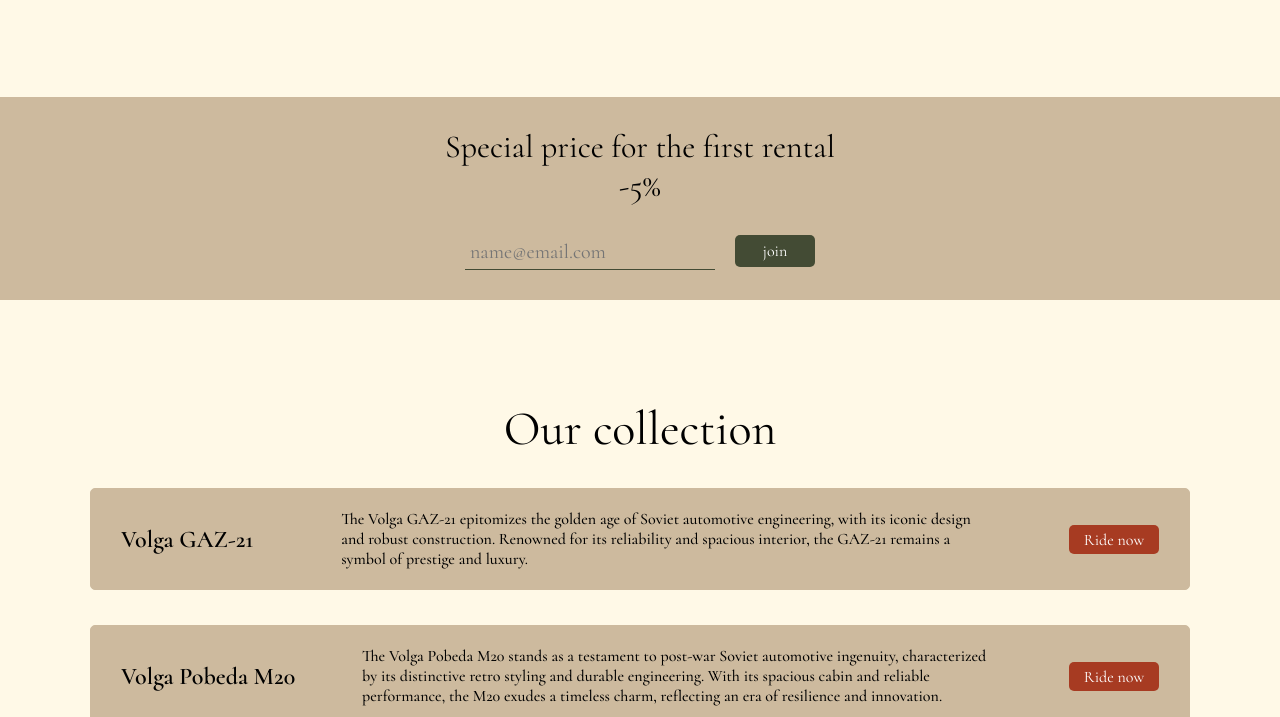
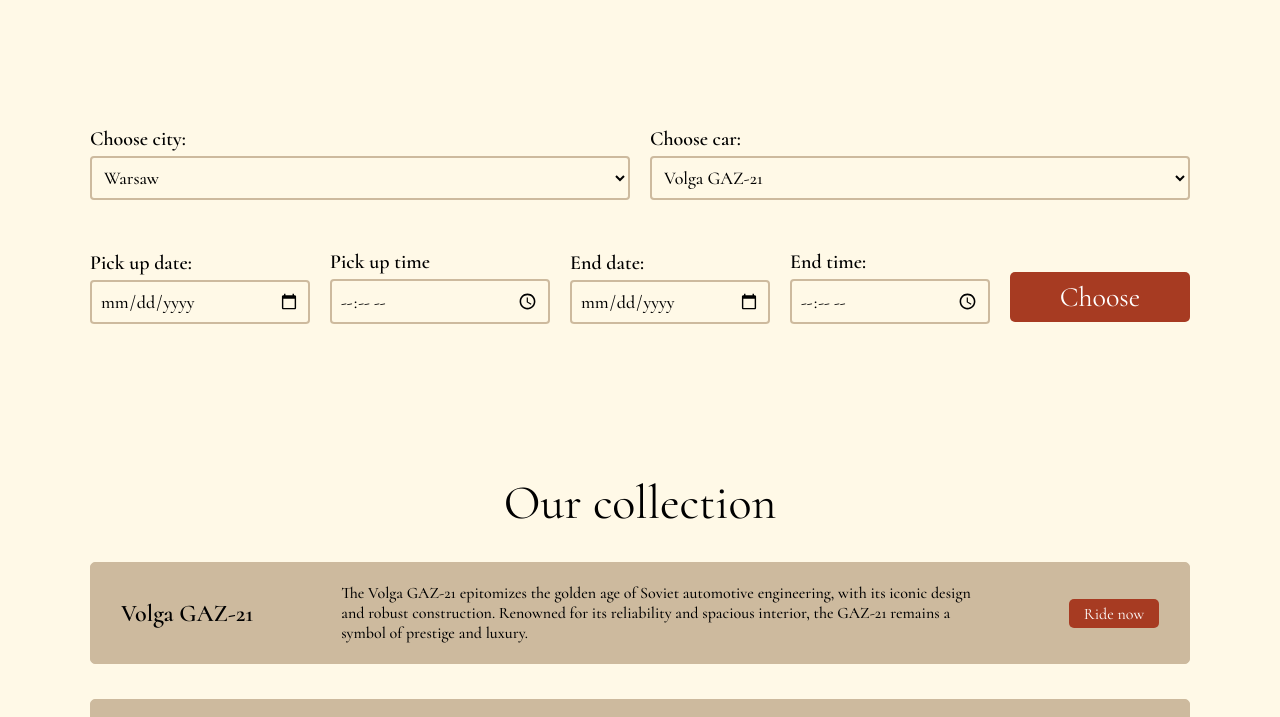
Before and after one commit to individualita/VintageWheels, a website: page src/index.html in a window 1280 px wide. Shown: the part 1456-2173 px from the top of the page. Drawn offline with nearby package versions, Linux system fonts and the light colour scheme; files that its build step writes are made by us from their sources; files whose address does not match are found by name.

Commit message:
booking form added, sections order changed

```diff
--- a/src/index.html
+++ b/src/index.html
@@ -67,15 +67,55 @@
             </div>
         </div>
     </section>
-    <section class="price" id="price">
+    <section class="booking" id="booking">
         <div class="container">
-            <div class="price__wrapper">
-                <h3 class="price__title">Special price for the first rental <span class="price__subtitle">-5%</span></h3>
-                <form class="price__form" action="#" >
-                    <input class="price__email" type="email" placeholder="name@email.com">
-                    <button class="price__button" type="submit">join</button>
-                </form>
-            </div>
+            <form class="booking__form" aria-label="booking form">
+                <div class="booking__form-group">
+                    <div class="booking__input-group">
+                        <label for="city" class="booking__label">Choose city:</label>
+                        <select id="city" class="booking__select" name="city" aria-label="city choose">
+                          <!-- Варианты городов -->
+                          <option value="city1">Warsaw</option>
+                          <option value="city2">Gdańsk</option>
+                          <option value="city3">Wrocław</option>
+                          <option value="city4">Kraków</option>
+                        </select>
+                      </div>
+
+                      <div class="booking__input-group">
+                          <label for="car" class="booking__label">Choose car:</label>
+                          <select id="car" name="car" class="booking__select" aria-label="car choose">
+                            <!-- Варианты машин -->
+                            <option value="car1">Volga GAZ-21</option>
+                            <option value="car2">Volga Pobeda M20</option>
+                            <option value="car3">Moskvich 407</option>
+                          </select>
+                      </div>
+                </div>
+                <div class="booking__form-group">
+                    <div class="booking__input-group">
+                        <label for="startDate" class="booking__label">Pick up date:</label>
+                        <input class="booking__input" type="date" id="startDate" name="startDate" aria-label="select start date of rental">
+                      </div>
+
+                      <div class="booking__input-group">
+                        <label for="startTime" class="booking__label">Pick up time</label>
+                        <input class="booking__input" type="time" id="startTime" name="startTime"  aria-label="select start time of rental">
+                      </div>
+
+                      <div class="booking__input-group">
+                        <label for="endDate" class="booking__label">End date:</label>
+                        <input class="booking__input" type="date" id="endDate" name="endDate" aria-label="select end date of rental">
+                      </div>
+
+                      <div class="booking__input-group">
+                        <label for="endTime" class="booking__label">End time:</label>
+                        <input class="booking__input"  type="time" id="endTime" name="endTime" aria-label="select end time of rental">
+                      </div>
+
+                      <button class="button booking__button" type="submit" aria-label="accept choose">Choose</button>
+                </div>
+            </form>
         </div>
     </section>
     <section class="collection" id="collection">
@@ -198,6 +238,17 @@
                         </div>
                     </li>
                 </ul>
+            </div>
+        </div>
+    </section>
+    <section class="price" id="price">
+        <div class="container">
+            <div class="price__wrapper">
+                <h3 class="price__title">Special price for the first rental <span class="price__subtitle">-5%</span></h3>
+                <form class="price__form" action="#" >
+                    <input class="price__email" type="email" placeholder="name@email.com">
+                    <button class="price__button" type="submit">join</button>
+                </form>
             </div>
         </div>
     </section>
--- a/src/sass/blocks/_about.scss
+++ b/src/sass/blocks/_about.scss
@@ -18,6 +18,10 @@
     &__image {
         width: 250px;
         cursor: pointer;
+        transition: 1s all;
+        &:hover {
+            transform:scale(1.1);
+        }
     }
     &__grid {
         margin-top: 30px;
@@ -28,6 +32,10 @@
             width: 100%;
             height: 200px;
             cursor: pointer;
+            transition: 1s all;
+            &:hover {
+                transform:scale(1.1);
+            }
         }
     }
 }
--- /dev/null
+++ b/src/sass/blocks/_booking.scss
@@ -0,0 +1,59 @@
+.booking {
+    padding: 30px 0 30px 0;
+    &__form {
+        display: flex;
+        flex-direction: column;
+        gap: 30px;
+        &-group {
+            display: flex;
+            align-items: center;
+            gap: 20px;
+        }
+    }
+    &__input {
+        &-group {
+            width: 200px;
+            margin-bottom: 20px;
+            &:nth-child(1),
+            &:nth-child(2) {
+                flex-grow: 1;
+            }
+        }
+    }
+    &__label {
+        display: block;
+        margin-bottom: 5px;
+        color: #000;
+        font-weight: 600;
+        font-size: 20px;
+    }
+    &__select,
+    &__input {
+        width: 100%;
+        padding: 8px;
+        font-size: 18px;
+        font-weight: 500;
+        border: 2px solid var(--second-color);
+        border-radius: 4px;
+        cursor: pointer;
+    }
+    &__button {
+        background: var(--button-color-primary);
+    }
+}
+
+
+
+
+ /* .booking__button {
+    padding: 10px 20px;
+    background-color: var(--button-color-primary);
+    color: #fff;
+    border: none;
+    border-radius: 5px;
+    cursor: pointer;
+  }
+
+  .booking__button:hover {
+    background-color: #0056b3;
+  }*/
--- a/src/sass/blocks/_collection.scss
+++ b/src/sass/blocks/_collection.scss
@@ -53,7 +53,7 @@
         max-height: 0;
     }
     &__image {
-        width: 650px;
+        width: 670px;
         height: 450px;
         margin-left: auto;
     }
--- a/src/sass/blocks/_gallery.scss
+++ b/src/sass/blocks/_gallery.scss
@@ -1,4 +1,5 @@
 .gallery {
+    padding: 100px 0 100px;
     &__title {
         text-align: center;
     }
--- a/src/sass/style.scss
+++ b/src/sass/style.scss
@@ -21,8 +21,9 @@
 @import 'blocks/header';
 @import 'blocks/main';
 @import 'blocks/about';
+@import 'blocks/booking';
+@import 'blocks/collection';
 @import 'blocks/price';
-@import 'blocks/collection';
 @import 'blocks/gallery';
 @import 'blocks/reviews';
 @import 'blocks/footer';
```
Also changed, not shown: dist/css/style.min.css, dist/index.html, dist/js/script.js.
